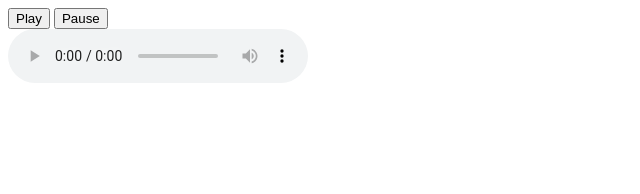
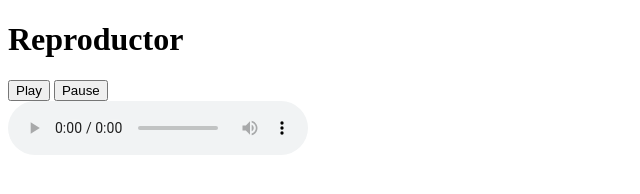
Before and after one commit to cindybc/Ejercicio4-Html, a plain HTML site: page assets/index.html in a window 1280 px wide. Shown: the whole page, without its empty margins (0-640 px from the left). Drawn offline with Linux system fonts and the light colour scheme.

Commit message:
ejercicio4

```diff
--- a/assets/index.html
+++ b/assets/index.html
@@ -5,6 +5,7 @@
     <title>Reproductor de musica</title>
   </head>
   <body>
+    <h1>Reproductor</h1>
     <button onclick="playAudio()" type="button">Play</button>
     <button onclick="pauseAudio()" type="button">Pause</button><br>
     <audio id="Audio"  controls="">
```
